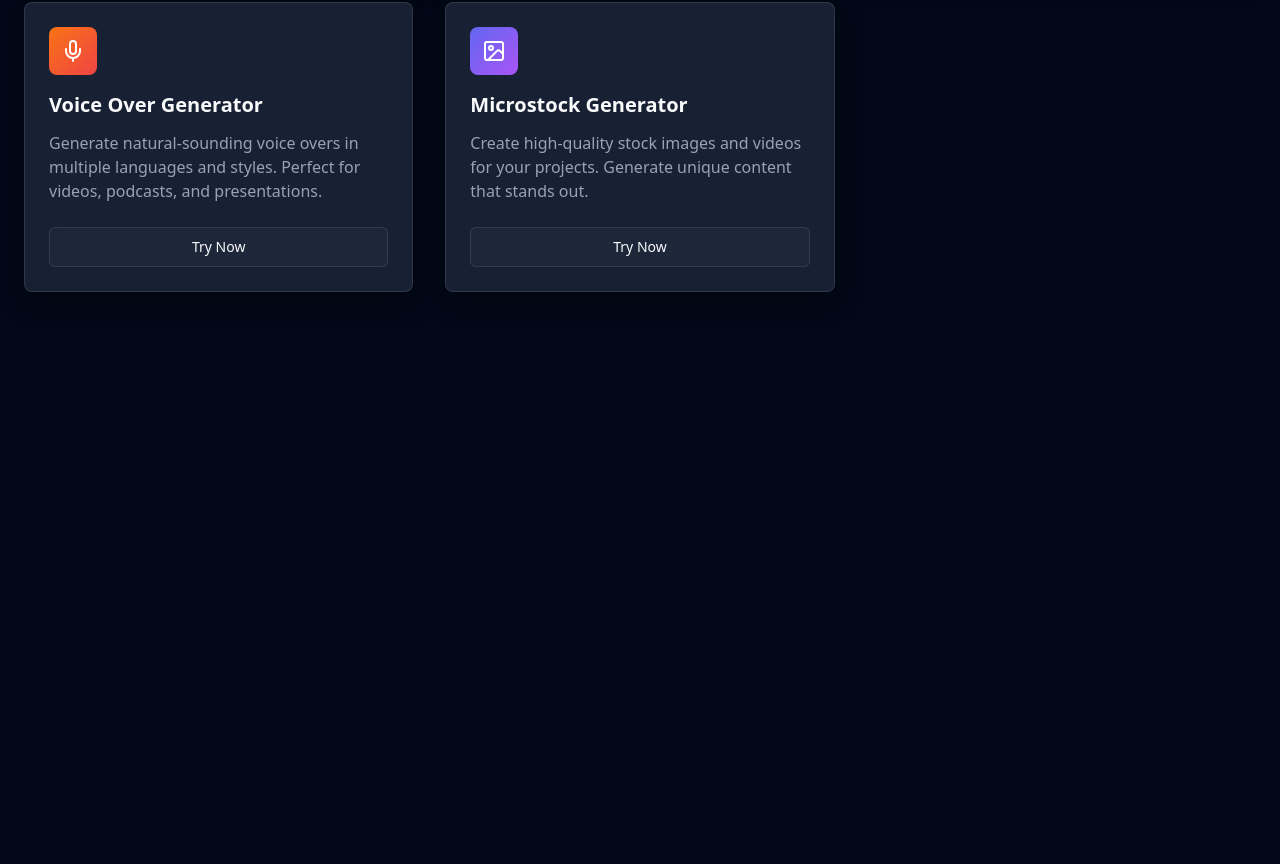
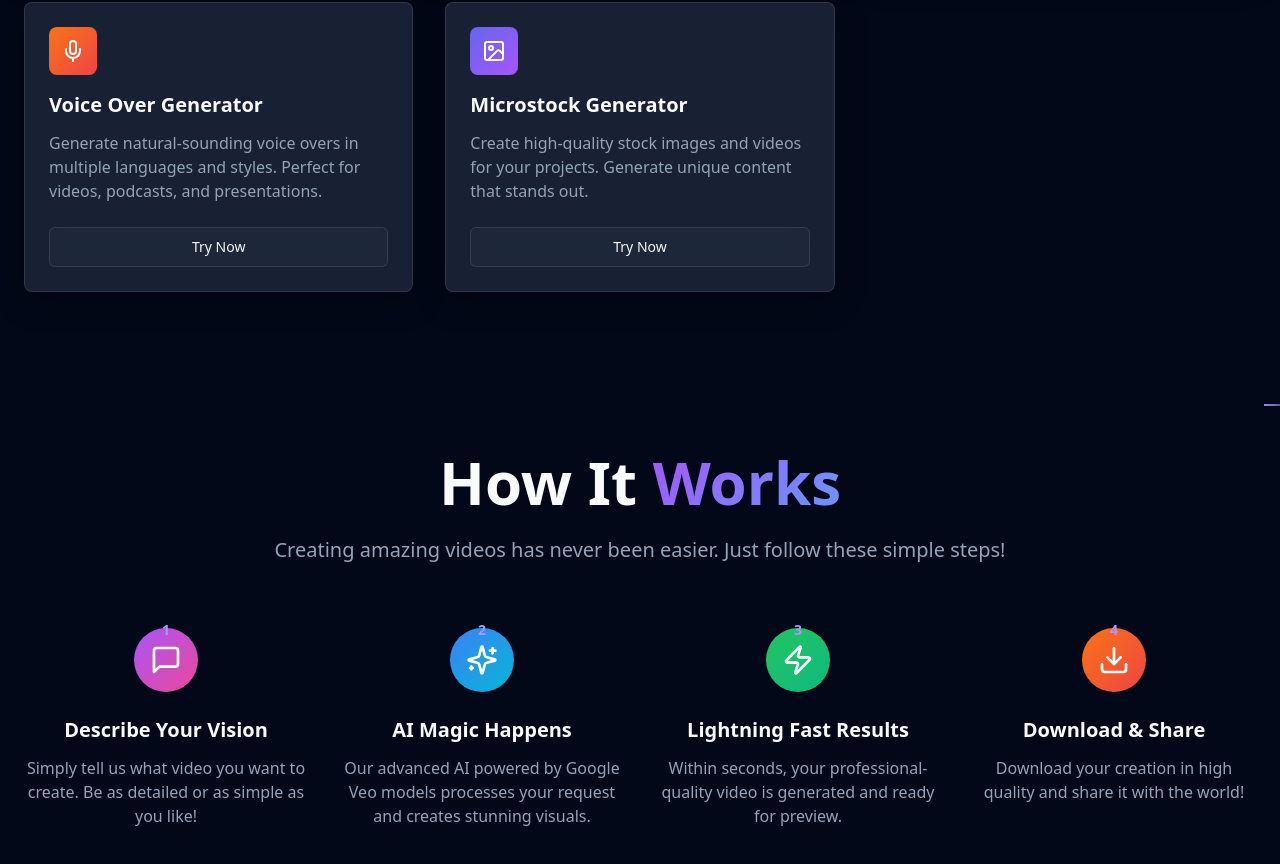
Before and after one commit to duongtho001/nexabot-clone-buddy, a React (Vite) app: page / in a window 1280 px wide. Shown: the part 1466-2330 px from the top of the page. Before the commit the page ends 1838 px from the top, so only its background shows below. Built offline with nearby package versions, Linux system fonts and the light colour scheme.

Commit message:
Refactor: Update generator interface
Updated the generator interface with new components and improved functionality.

```diff
--- a/src/components/AITools.tsx
+++ b/src/components/AITools.tsx
@@ -37,7 +37,7 @@ const tools = [
 
 export const AITools = () => {
   return (
-    <section className="py-20 relative">
+    <section id="ai-tools" className="py-20 relative">
       <div className="container mx-auto px-6">
         <div className="text-center mb-16">
           <div className="inline-flex items-center gap-2 bg-white/5 backdrop-blur-sm rounded-full px-4 py-2 mb-6 border border-white/10">
--- /dev/null
+++ b/src/components/HowItWorks.tsx
@@ -0,0 +1,67 @@
+import { Sparkles, MessageSquare, Zap, Download } from "lucide-react";
+
+const steps = [
+  {
+    icon: MessageSquare,
+    title: "Describe Your Vision",
+    description: "Simply tell us what video you want to create. Be as detailed or as simple as you like!",
+    color: "from-purple-500 to-pink-500"
+  },
+  {
+    icon: Sparkles,
+    title: "AI Magic Happens",
+    description: "Our advanced AI powered by Google Veo models processes your request and creates stunning visuals.",
+    color: "from-blue-500 to-cyan-500"
+  },
+  {
+    icon: Zap,
+    title: "Lightning Fast Results",
+    description: "Within seconds, your professional-quality video is generated and ready for preview.",
+    color: "from-green-500 to-emerald-500"
+  },
+  {
+    icon: Download,
+    title: "Download & Share",
+    description: "Download your creation in high quality and share it with the world!",
+    color: "from-orange-500 to-red-500"
+  }
+];
+
+export const HowItWorks = () => {
+  return (
+    <section id="how-it-works" className="py-20 relative">
+      <div className="container mx-auto px-6">
+        <div className="text-center mb-16">
+          <h2 className="text-4xl lg:text-6xl font-bold mb-6">
+            How It <span className="ai-gradient-text">Works</span>
+          </h2>
+          <p className="text-xl text-muted-foreground max-w-3xl mx-auto">
+            Creating amazing videos has never been easier. Just follow these simple steps!
+          </p>
+        </div>
+
+        <div className="grid md:grid-cols-2 lg:grid-cols-4 gap-8">
+          {steps.map((step, index) => (
+            <div key={index} className="text-center group">
+              <div className="relative mb-6">
+                <div className={`w-16 h-16 mx-auto rounded-full bg-gradient-to-br ${step.color} flex items-center justify-center mb-4 group-hover:scale-110 transition-transform duration-300`}>
+                  <step.icon className="w-8 h-8 text-white" />
+                </div>
+                <div className="absolute top-0 left-1/2 transform -translate-x-1/2 -translate-y-2 text-sm font-bold text-accent">
+                  {index + 1}
+                </div>
+              </div>
+
+              <h3 className="text-xl font-semibold mb-3">{step.title}</h3>
+              <p className="text-muted-foreground">{step.description}</p>
+
+              {index < steps.length - 1 && (
+                <div className="hidden lg:block absolute top-8 left-full w-8 h-0.5 bg-gradient-to-r from-accent/50 to-transparent transform -translate-x-4" />
+              )}
+            </div>
+          ))}
+        </div>
+      </div>
+    </section>
+  );
+};
--- a/src/components/Navigation.tsx
+++ b/src/components/Navigation.tsx
@@ -20,20 +20,22 @@ export const Navigation = () => {
             <Link to="/" className={`text-sm font-medium transition-colors hover:text-primary ${location.pathname === '/' ? 'text-primary' : 'text-muted-foreground'}`}>
               Home
             </Link>
-            <Link to="/features" className={`text-sm font-medium transition-colors hover:text-primary ${location.pathname === '/features' ? 'text-primary' : 'text-muted-foreground'}`}>
+            <a href="#ai-tools" className="text-sm font-medium text-muted-foreground transition-colors hover:text-primary">
               Features
-            </Link>
-            <Link to="/how-it-works" className={`text-sm font-medium transition-colors hover:text-primary ${location.pathname === '/how-it-works' ? 'text-primary' : 'text-muted-foreground'}`}>
+            </a>
+            <a href="#how-it-works" className="text-sm font-medium text-muted-foreground transition-colors hover:text-primary">
               How it Works
-            </Link>
+            </a>
             <Link to="/generator" className={`text-sm font-medium transition-colors hover:text-primary ${location.pathname === '/generator' ? 'text-primary' : 'text-muted-foreground'}`}>
               Generator
             </Link>
           </div>
 
-          <Button variant="hero" size="sm">
-            Get Started
-          </Button>
+          <Link to="/generator">
+            <Button variant="hero" size="sm">
+              Get Started
+            </Button>
+          </Link>
         </div>
       </div>
     </nav>
--- a/src/pages/Index.tsx
+++ b/src/pages/Index.tsx
@@ -1,6 +1,7 @@
 import { Navigation } from "@/components/Navigation";
 import { Hero } from "@/components/Hero";
 import { AITools } from "@/components/AITools";
+import { HowItWorks } from "@/components/HowItWorks";
 
 const Index = () => {
   return (
@@ -8,6 +9,7 @@ const Index = () => {
       <Navigation />
       <Hero />
       <AITools />
+      <HowItWorks />
     </div>
   );
 };
```
